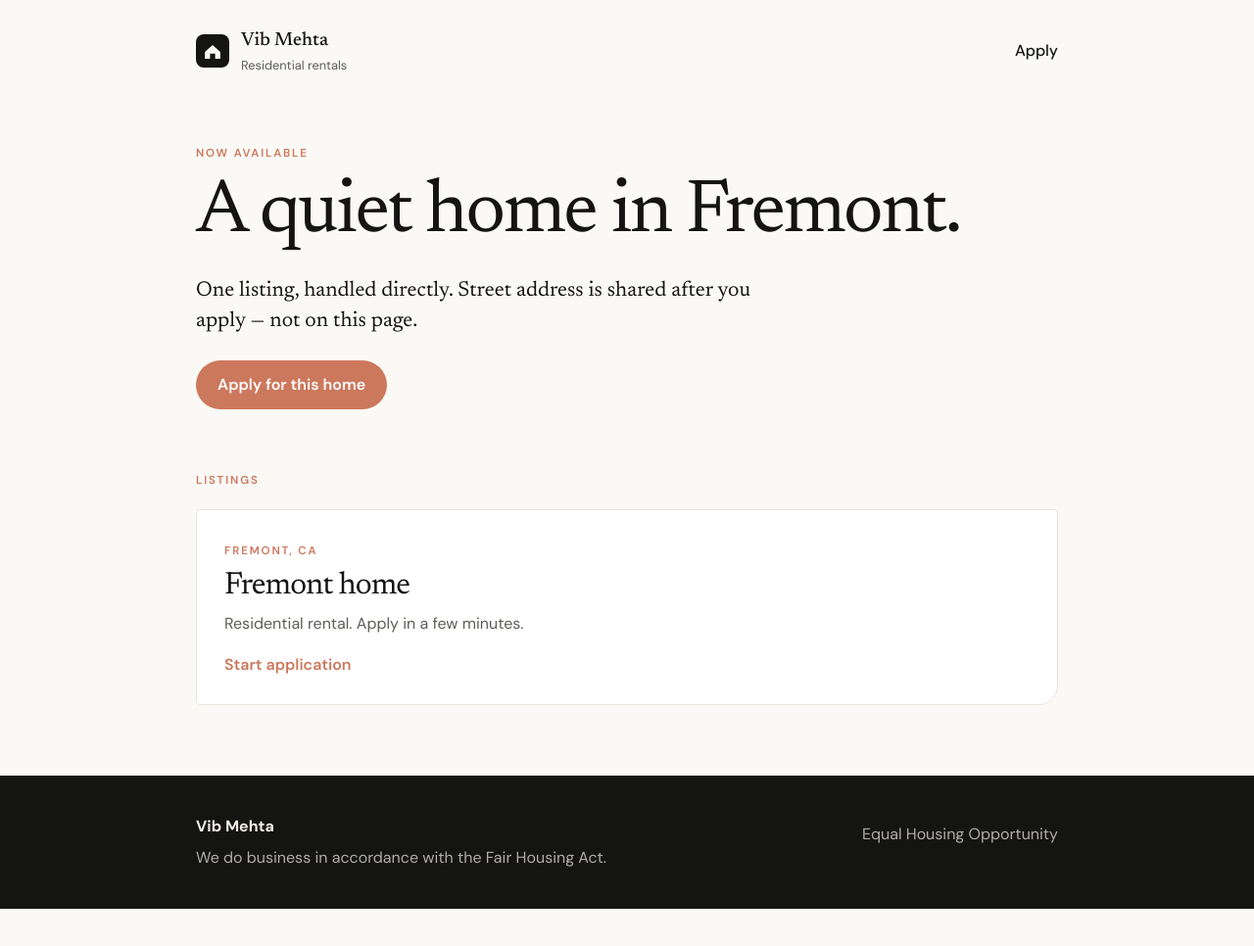
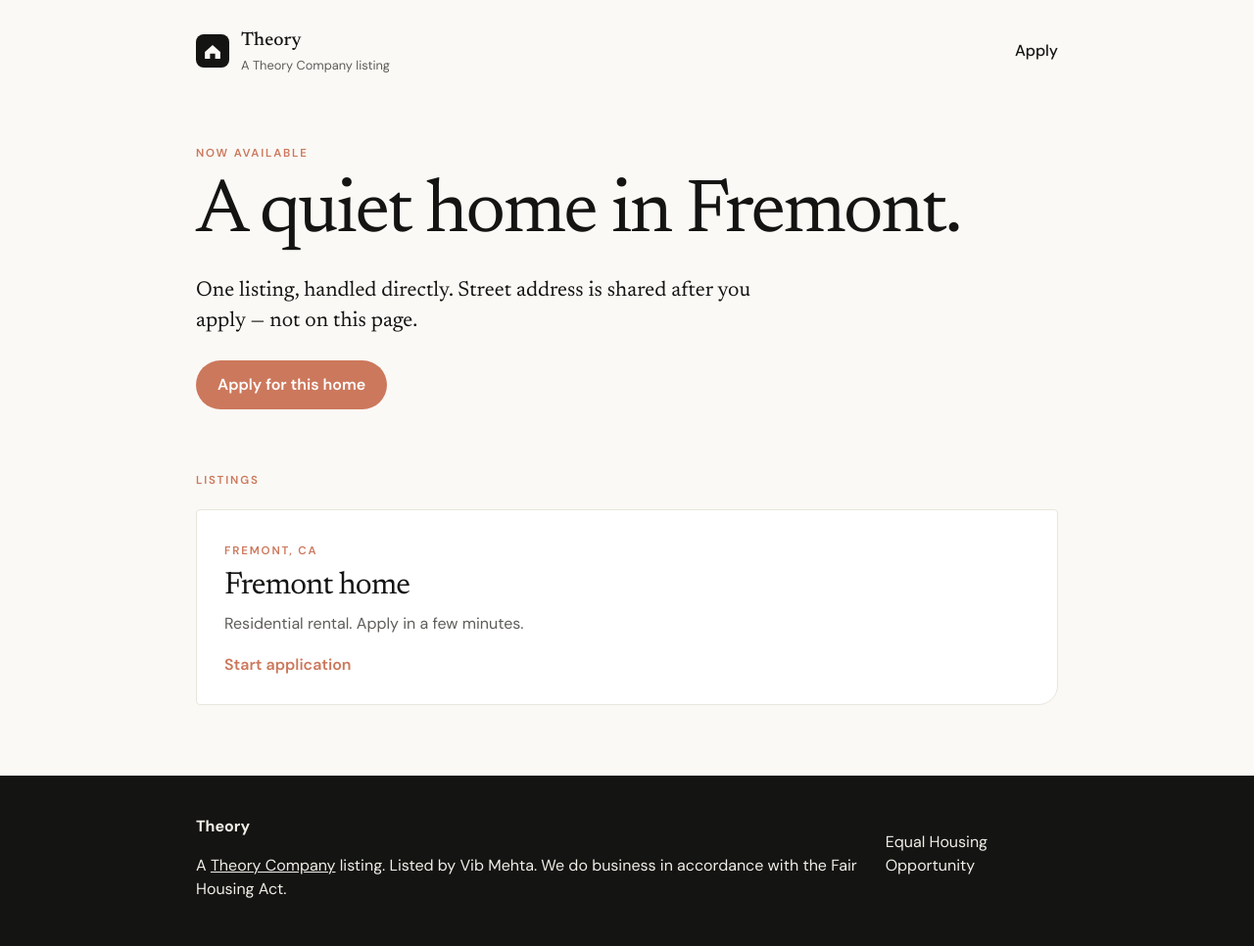
Before and after one commit to Incredix/vibmehta.com, a website: page public/index.html in a window 1280 px wide. Shown: the whole page at 98% size. Before the commit the page ends 928 px from the top, so only its background shows below. Drawn offline with Linux system fonts and the light colour scheme; no server answers.

Commit message:
Brand the rental site as Theory, with Vib Mehta as secondary landlord line.
The public lockup is Theory Company; personal name stays in the footer only.

Co-authored-by: Cursor <cursoragent@cursor.com>

```diff
--- a/public/index.html
+++ b/public/index.html
@@ -3,10 +3,10 @@
   <head>
     <meta charset="utf-8" />
     <meta name="viewport" content="width=device-width, initial-scale=1" />
-    <title>Vib Mehta · Residential rentals</title>
+    <title>Theory · Fremont rental</title>
     <meta
       name="description"
-      content="Quiet residential rentals in the Bay Area. Apply for the Fremont home."
+      content="A Theory Company listing in Fremont. Apply directly."
     />
     <link rel="icon" href="/favicon.svg" type="image/svg+xml" />
     <link rel="preconnect" href="https://fonts.googleapis.com" />
@@ -22,8 +22,8 @@
       <a class="brand" href="/">
         <span class="brand-mark" aria-hidden="true"></span>
         <span>
-          <strong>Vib Mehta</strong>
-          <em>Residential rentals</em>
+          <strong>Theory</strong>
+          <em>A Theory Company listing</em>
         </span>
       </a>
       <nav class="nav">
@@ -60,8 +60,11 @@
     <footer class="site-footer">
       <div class="footer-inner">
         <div>
-          <strong>Vib Mehta</strong>
-          <p>We do business in accordance with the Fair Housing Act.</p>
+          <strong>Theory</strong>
+          <p>
+            A <a href="https://theorycompany.com">Theory Company</a> listing.
+            Listed by Vib Mehta. We do business in accordance with the Fair Housing Act.
+          </p>
         </div>
         <p>Equal Housing Opportunity</p>
       </div>
--- a/public/styles.css
+++ b/public/styles.css
@@ -209,9 +209,8 @@ h1 {
   gap: 24px;
 }
 
-.site-footer p {
-  margin: 8px 0 0;
-  color: #b0aea5;
+.site-footer a {
+  color: #f0eee6;
 }
 
 form {
--- a/scripts/preview.mjs
+++ b/scripts/preview.mjs
@@ -23,7 +23,7 @@ const env = {
   ADMIN_PASSWORD: "local-admin",
   TO_EMAIL: "vibhorfall@gmail.com",
   FROM_EMAIL: "applications@vibmehta.com",
-  SITE_NAME: "Vib Mehta Rentals",
+  SITE_NAME: "Theory",
   ...devVars,
   EMAIL: {
     async send() {
--- a/src/index.js
+++ b/src/index.js
@@ -14,7 +14,7 @@ import {
 
 const TO_EMAIL = "vibhorfall@gmail.com";
 const FROM_EMAIL = "applications@vibmehta.com";
-const SITE_NAME = "Vib Mehta Rentals";
+const SITE_NAME = "Theory";
 
 const REQUIRED = [
   "fullName",
--- a/wrangler.toml
+++ b/wrangler.toml
@@ -27,4 +27,4 @@ zone_name = "vibmehta.com"
 [vars]
 TO_EMAIL = "vibhorfall@gmail.com"
 FROM_EMAIL = "applications@vibmehta.com"
-SITE_NAME = "Vib Mehta Rentals"
+SITE_NAME = "Theory"
```
Also changed, not shown: public/404.html (+1 -1 lines), public/admin/index.html (+3 -3 lines), public/apply/index.html (+6 -6 lines), README.md.
